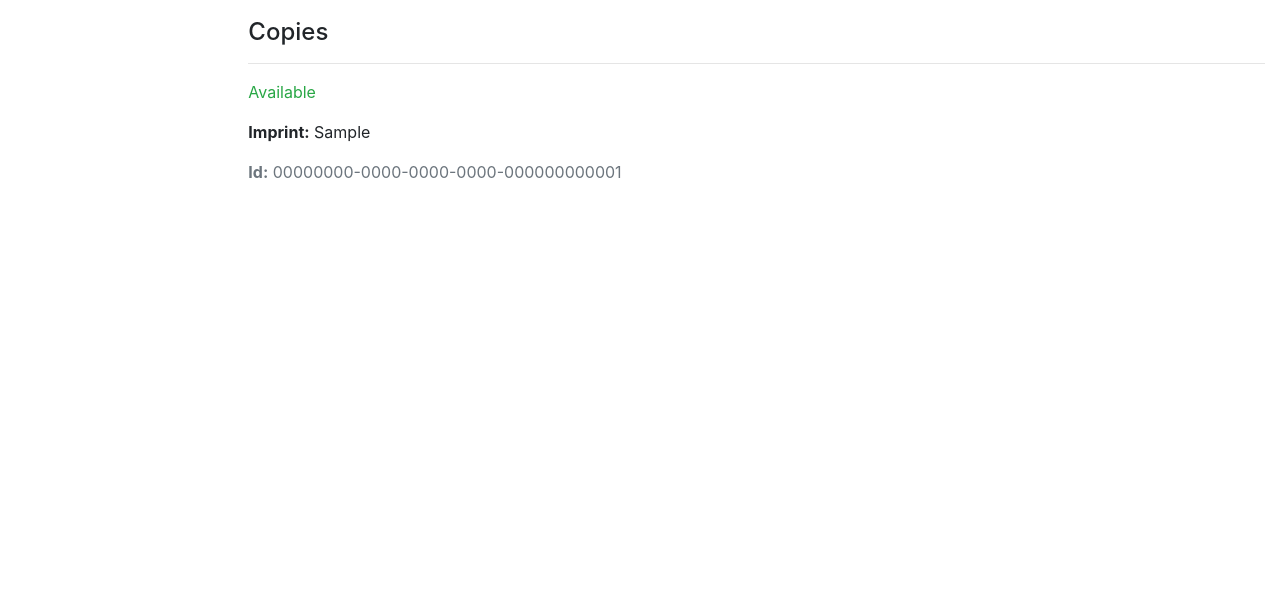
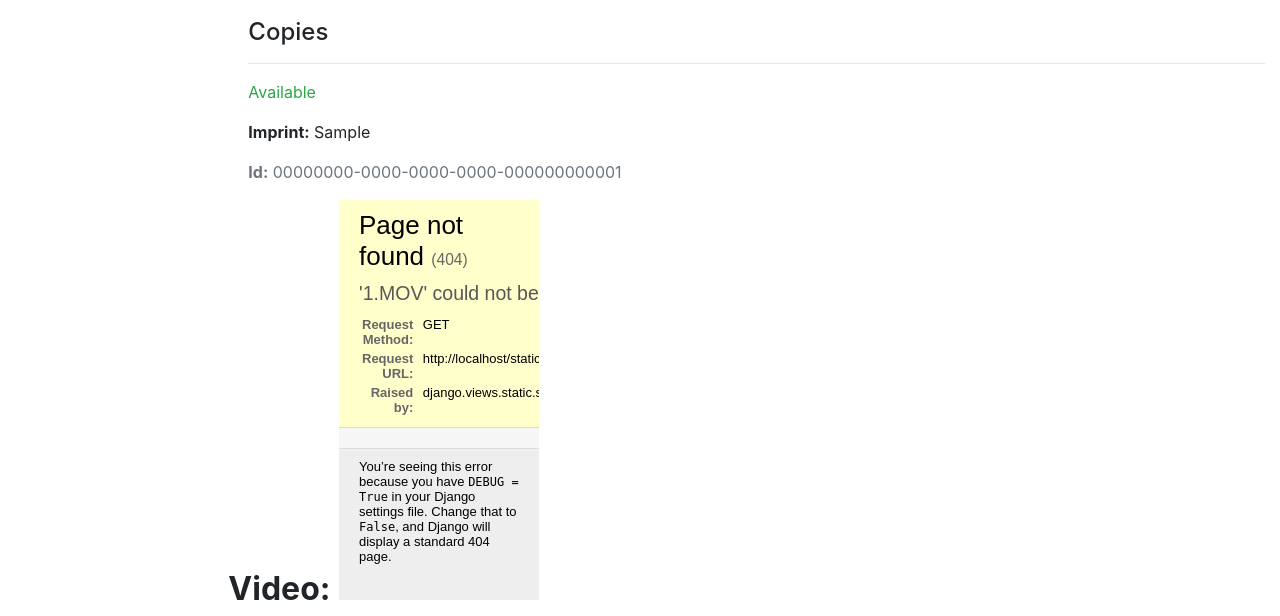
Before and after one commit to navisher/django_local_library, a Django app: page /catalog/book/1 in a window 1280 px wide. Shown: the part 242-858 px from the top of the page. Before the commit the page ends 420 px from the top, so only its background shows below. Run offline with Django 3.2, Linux system fonts and the light colour scheme; tables that the repository leaves empty hold one stand-in row (values such as "Sample post"); some libraries are stand-ins or nearby versions.

Commit message:
Video inserted

```diff
--- a/catalog/templates/catalog/book_detail.html
+++ b/catalog/templates/catalog/book_detail.html
@@ -22,4 +22,6 @@
       <p class="text-muted"><strong>Id:</strong> {{copy.id}}</p>
     {% endfor %}
   </div>
+  <h2><strong>Video:</strong>
+  <embed src="../../static/1.MOV" width="200" height="400"></h2>
 {% endblock %}
```
Also changed, not shown: 1 other file.
